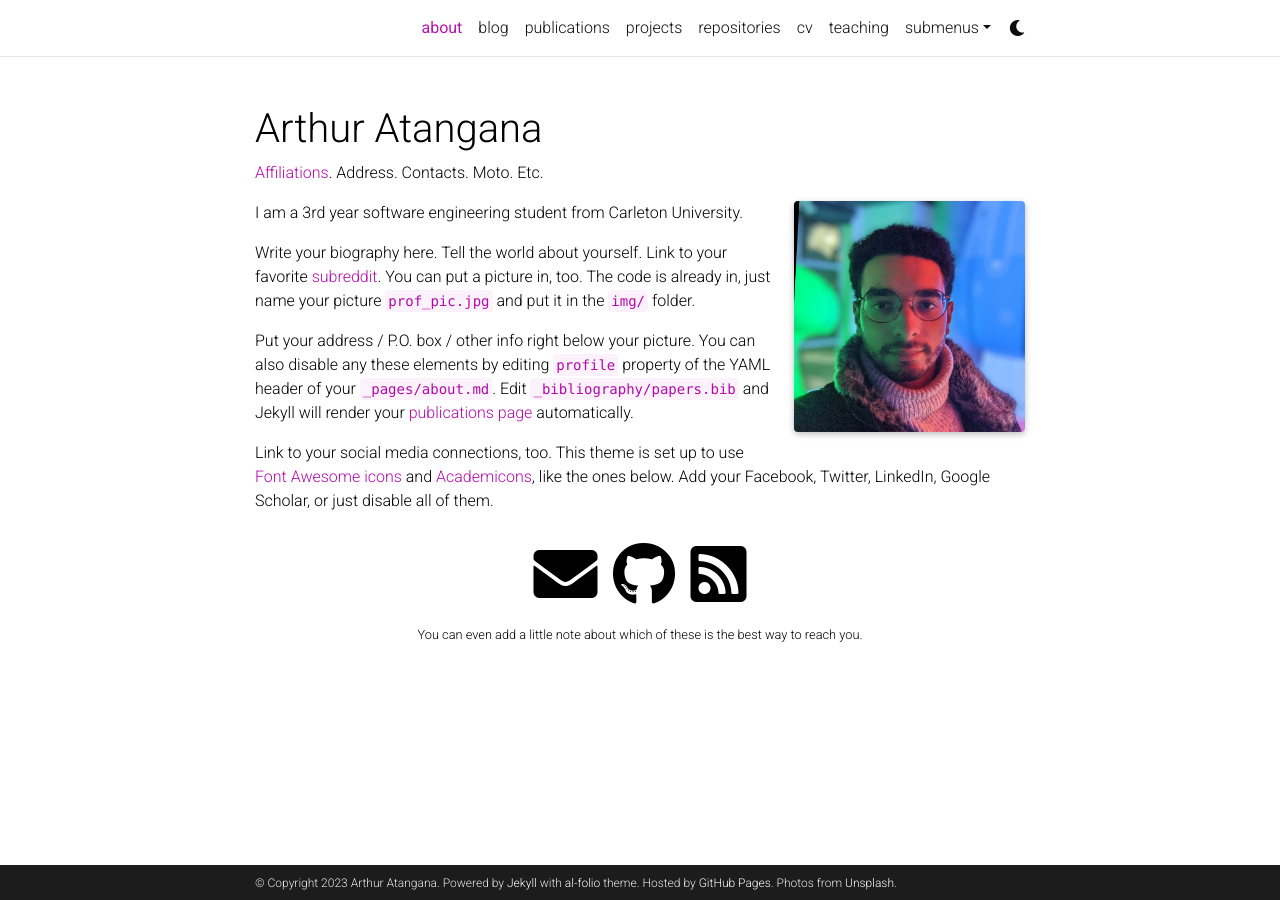
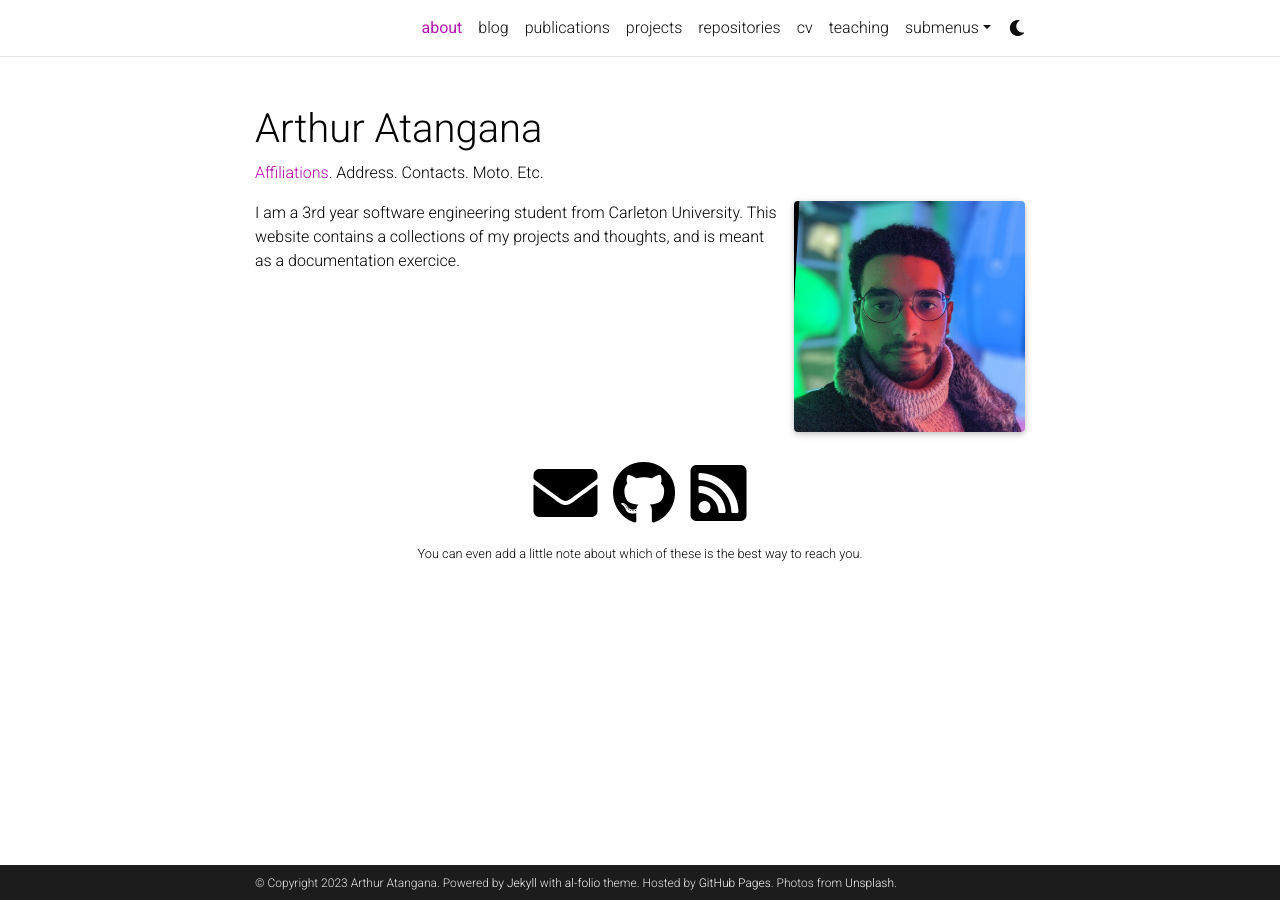
Before and after one commit to ArthurAtangana/ArthurAtangana.github.io, a Jekyll site: the page built from _pages/about.md, in a window 1280 px wide. Built offline with Jekyll 4.4.1, drawn with Linux system fonts in a browser that asks for light colours; full-size pictures stand in for the smaller copies a plugin makes; comment, search, counter and statistics services are not loaded; a style sheet for code colours, icons or effects is not loaded.

Commit message:
edited biography

```diff
--- a/_pages/about.md
+++ b/_pages/about.md
@@ -23,9 +23,4 @@
 ---
 
 I am a 3rd year software engineering student from Carleton University.
-
-Write your biography here. Tell the world about yourself. Link to your favorite [subreddit](http://reddit.com). You can put a picture in, too. The code is already in, just name your picture `prof_pic.jpg` and put it in the `img/` folder.
-
-Put your address / P.O. box / other info right below your picture. You can also disable any these elements by editing `profile` property of the YAML header of your `_pages/about.md`. Edit `_bibliography/papers.bib` and Jekyll will render your [publications page](/al-folio/publications/) automatically.
-
-Link to your social media connections, too. This theme is set up to use [Font Awesome icons](http://fortawesome.github.io/Font-Awesome/) and [Academicons](https://jpswalsh.github.io/academicons/), like the ones below. Add your Facebook, Twitter, LinkedIn, Google Scholar, or just disable all of them.
+This website contains a collections of my projects and thoughts, and is meant as a documentation exercice.
```
